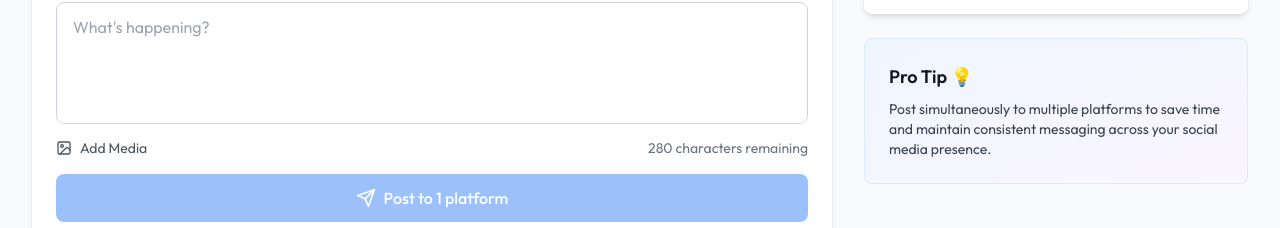
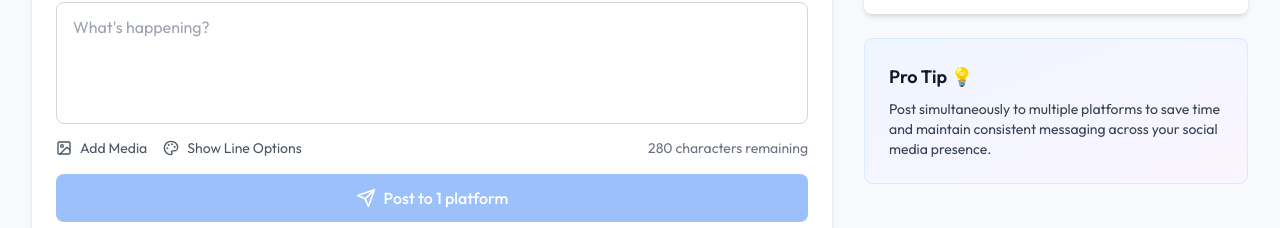
Before and after one commit to OneTeraByte7/Pika, a Next.js app in the folder client/: page /social-dashboard in a window 1280 px wide. Shown: the part 362-590 px from the top of the page. Built offline with nearby package versions, Linux system fonts and the light colour scheme; no server answers.

Commit message:
replaced:better

```diff
--- a/client/src/components/TweetComposer.tsx
+++ b/client/src/components/TweetComposer.tsx
@@ -1,7 +1,8 @@
 // Tweet Composer Component
 import React, { useState } from 'react';
 import { twitterService } from '../services/twitterService';
-import { Twitter, Instagram, Music, Send, Loader2, Image } from 'lucide-react';
+import { Twitter, Instagram, Music, Send, Loader2, Image, Palette } from 'lucide-react';
+import LineOptionsSimple from './LineOptionsSimple';
 import toast from 'react-hot-toast';
 
 const platforms = [
@@ -16,6 +17,8 @@ export const TweetComposer = () => {
   const [mediaUrl, setMediaUrl] = useState('');
   const [posting, setPosting] = useState(false);
   const [showMediaInput, setShowMediaInput] = useState(false);
+  const [showLineOptions, setShowLineOptions] = useState(false);
+  const [selectedLineOption, setSelectedLineOption] = useState(null);
 
   const maxLength = 280;
   const remainingChars = maxLength - content.length;
@@ -26,6 +29,11 @@ export const TweetComposer = () => {
         ? prev.filter(p => p !== platformId)
         : [...prev, platformId]
     );
+  };
+
+  const handleLineOptionSelect = (option) => {
+    setSelectedLineOption(option);
+    toast.success(`Selected ${option.name} for visual content`);
   };
 
   const handlePost = async () => {
@@ -69,6 +77,8 @@ export const TweetComposer = () => {
         setContent('');
         setMediaUrl('');
         setShowMediaInput(false);
+        setShowLineOptions(false);
+        setSelectedLineOption(null);
       }
     } catch (error: unknown) {
       console.error('Failed to post:', error);
@@ -125,6 +135,7 @@ export const TweetComposer = () => {
           maxLength={maxLength}
         />
         <div className="flex justify-between items-center mt-2">
+          <div className="flex items-center gap-4">
             <button
               onClick={() => setShowMediaInput(!showMediaInput)}
               className="flex items-center gap-2 text-sm text-gray-600 hover:text-blue-500"
@@ -132,6 +143,15 @@ export const TweetComposer = () => {
               <Image size={16} />
               <span>{showMediaInput ? 'Hide' : 'Add'} Media</span>
             </button>
+
+            <button
+              onClick={() => setShowLineOptions(!showLineOptions)}
+              className="flex items-center gap-2 text-sm text-gray-600 hover:text-purple-500"
+            >
+              <Palette size={16} />
+              <span>{showLineOptions ? 'Hide' : 'Show'} Line Options</span>
+            </button>
+          </div>
           <span className={`text-sm ${
             remainingChars < 20 ? 'text-red-500 font-medium' : 'text-gray-500'
           }`}>
@@ -159,6 +179,25 @@ export const TweetComposer = () => {
         </div>
       )}
 
+      {/* Line Options */}
+      {showLineOptions && (
+        <div className="mb-4 p-4 bg-gray-900 rounded-lg">
+          <LineOptionsSimple
+            onLineSelect={handleLineOptionSelect}
+            selectedLineId={selectedLineOption?.id}
+          />
+          {selectedLineOption && (
+            <div className="mt-4 p-3 bg-white/10 rounded-lg">
+              <p className="text-white text-sm">
+                ✨ Line option selected: <strong>{selectedLineOption.name}</strong>
+                <br />
+                <span className="text-white/70">Perfect for creating visual content with styled borders and dividers!</span>
+              </p>
+            </div>
+          )}
+        </div>
+      )}
+
       {/* Post Button */}
       <button
         onClick={handlePost}
```
Lines whose indentation alone changed are shown as unchanged.
